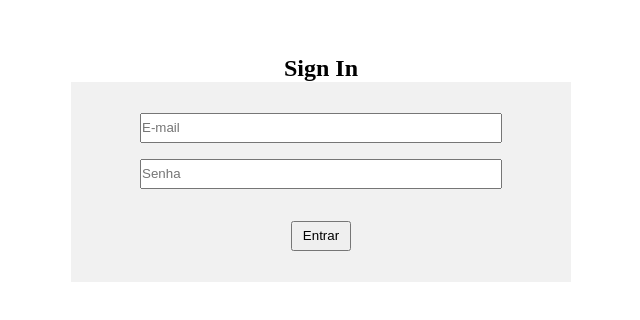
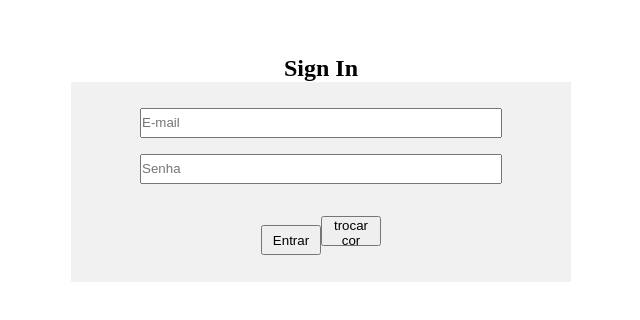
Before and after one commit to AndersonFerreiraAlves007/my-alpha-profiler, a React (Create React App) app: page / in a window 1280 px wide. Shown: the part 232-552 px from the top of the page, without its empty margins (319-959 px from the left). Built offline with nearby package versions, Linux system fonts and the light colour scheme.

Commit message:
teste actions

```diff
--- a/src/routes/signin/index.jsx
+++ b/src/routes/signin/index.jsx
@@ -46,6 +46,7 @@ const SignInPage = () => {
            </S.Div>
         <S.Div className='actions'>
           <Button btnType='submit' btnName='Entrar'/>
+          <button type='button' onClick={() => { console.log('hello') }}>trocar cor</button>
         </S.Div>
       </S.Form>
     </S.Div>
```
